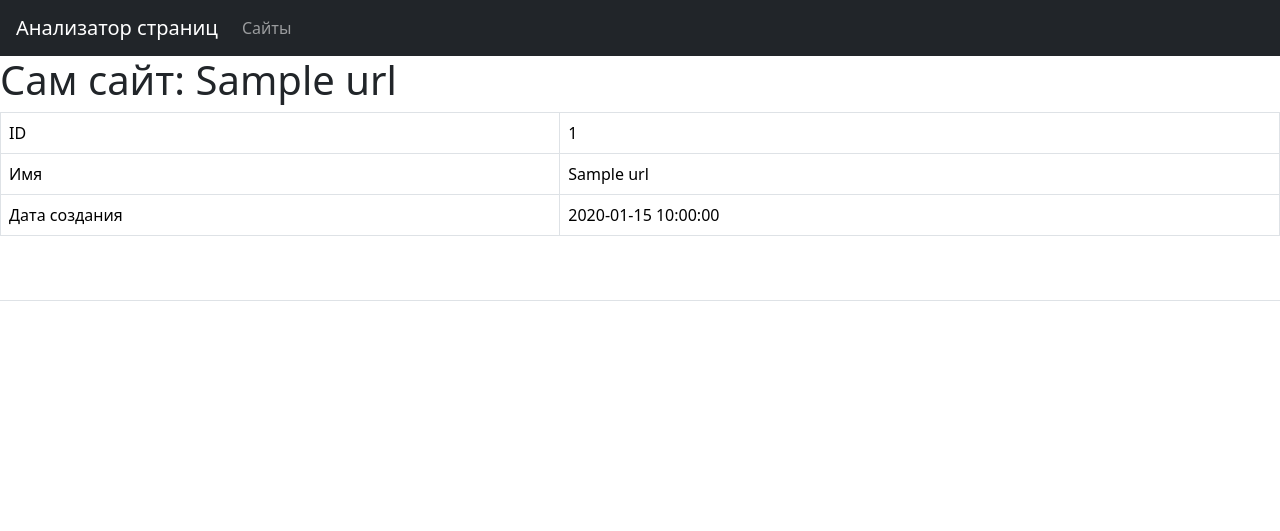
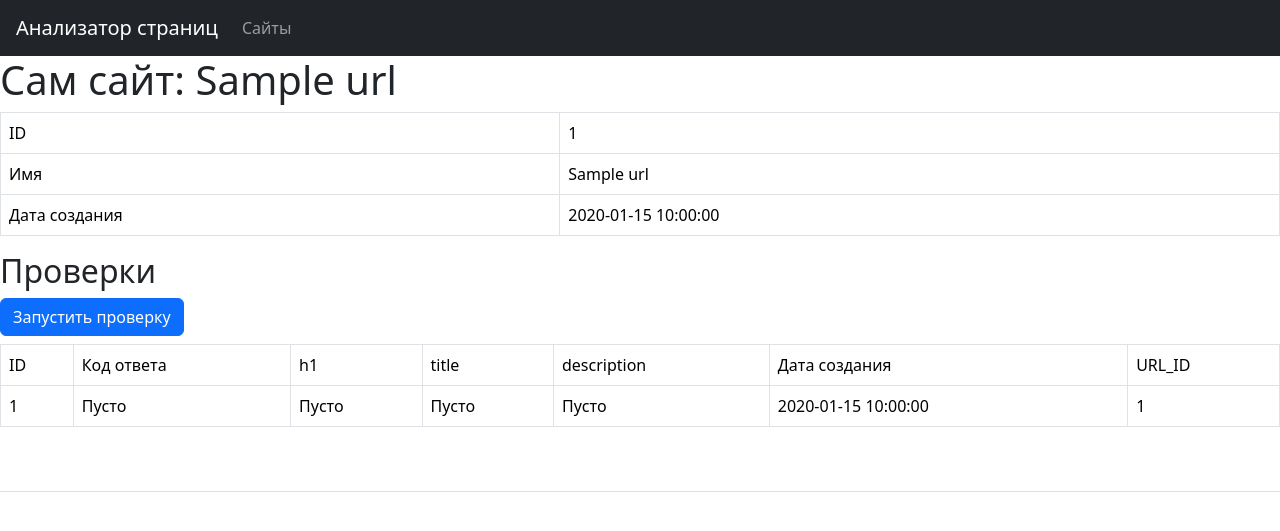
Before and after one commit to Tve1n/Page_Analyzer, a Flask app: page /urls/1 in a window 1280 px wide. Shown: the top 531 px of the page. Run offline with Flask 3, Linux system fonts and the light colour scheme; one stand-in notice (Sample message) is shown; a database or web service that is not in the repository returns one stand-in record (values such as "Sample title"); some libraries are stand-ins or nearby versions.

Commit message:
add checks(20%)

```diff
--- a/page_analyzer/app.py
+++ b/page_analyzer/app.py
@@ -75,7 +75,19 @@ def url_add():
 def url_info(id):
     with connect(DATABASE_URL) as conn:
         url = db.get_url_by_id(conn, id)
+        url_checks = db.get_checks_by_url_id(conn, id)
     return render_template(
         'url_id.html',
-        url=url
+        url=url,
+        checks=url_checks
     )
+
+
+@app.post('/urls/<int:id>/checks')
+def url_check(id):
+    with connect(DATABASE_URL) as conn:
+        # url = db.get_url_by_id(conn, id)
+        db.create_check(conn, id)
+
+    flash('Страница успешно проверена', 'success')
+    return redirect(url_for('url_info', id=id))
--- a/page_analyzer/db.py
+++ b/page_analyzer/db.py
@@ -57,3 +57,32 @@ def get_url_by_name(conn, name):
                     name = %s;
                 """, (name, ))
         return cursor.fetchone()
+
+
+def create_check(conn, url_id):
+    with conn.cursor(cursor_factory=extras.NamedTupleCursor) as cursor:
+        creation_date = date.today()
+        cursor.execute("""
+                INSERT INTO url_checks(
+                    url_id, created_at
+                )
+                VALUES
+                    (%s, %s);
+        """, (url_id, creation_date))
+
+
+def get_checks_by_url_id(conn, id):
+    with conn.cursor(cursor_factory=extras.NamedTupleCursor) as cursor:
+        cursor.execute("""
+            SELECT
+                id,
+                url_id,
+                created_at
+            FROM
+                url_checks
+            WHERE
+                url_id = (%s)
+            ORDER BY
+                id DESC;
+        """, (id, ))
+        return cursor.fetchall()
--- a/page_analyzer/templates/base.html
+++ b/page_analyzer/templates/base.html
@@ -18,6 +18,16 @@
     </nav>
   </header>
 
+    {% with messages = get_flashed_messages(with_categories=true) %}
+      {% if massages %}
+        {% for category, massage in massages %}
+          <div class="alert {{ category }}" role="alert">
+            {{ massage }}
+          </div>
+        {% endfor %}
+      {% endif %}
+    {% endwith %}
+
   {% block content %}
   {% endblock %}
 
--- a/page_analyzer/templates/url_id.html
+++ b/page_analyzer/templates/url_id.html
@@ -21,7 +21,39 @@
     </table>
   </div>
 
+  <h2>Проверки</h2>
+  <form method="post" action="{{ url_for('url_check', id=url.id) }}">
+    <input type="submit" class="btn btn-primary" value="Запустить проверку">
+  </form>
+  <div>
+    <table class="table table-bordered table-hover mt-2" data-test="checks">
+      <thead>
+        <tr>
+          <td>ID</td>
+          <td>Код ответа</td>
+          <td>h1</td>
+          <td>title</td>
+          <td>description</td>
+          <td>Дата создания</td>
+          <td>URL_ID</td>
+        </tr>
+      </thead>
 
+      <tbody>
+        {% for check in checks %}
+        <tr></tr>
+          <td>{{ check.id }}</td>
+          <td>Пусто</td>
+          <td>Пусто</td>
+          <td>Пусто</td>
+          <td>Пусто</td>
+          <td>{{ check.created_at }}</td>
+          <td>{{ check.url_id }}</td>
+        </tr>
+        {% endfor %}
+      </tbody>
+    </table>
+  </div>
 
 
 {% endblock %}
```
Also changed, not shown: database.sql (+10 -0 lines).
